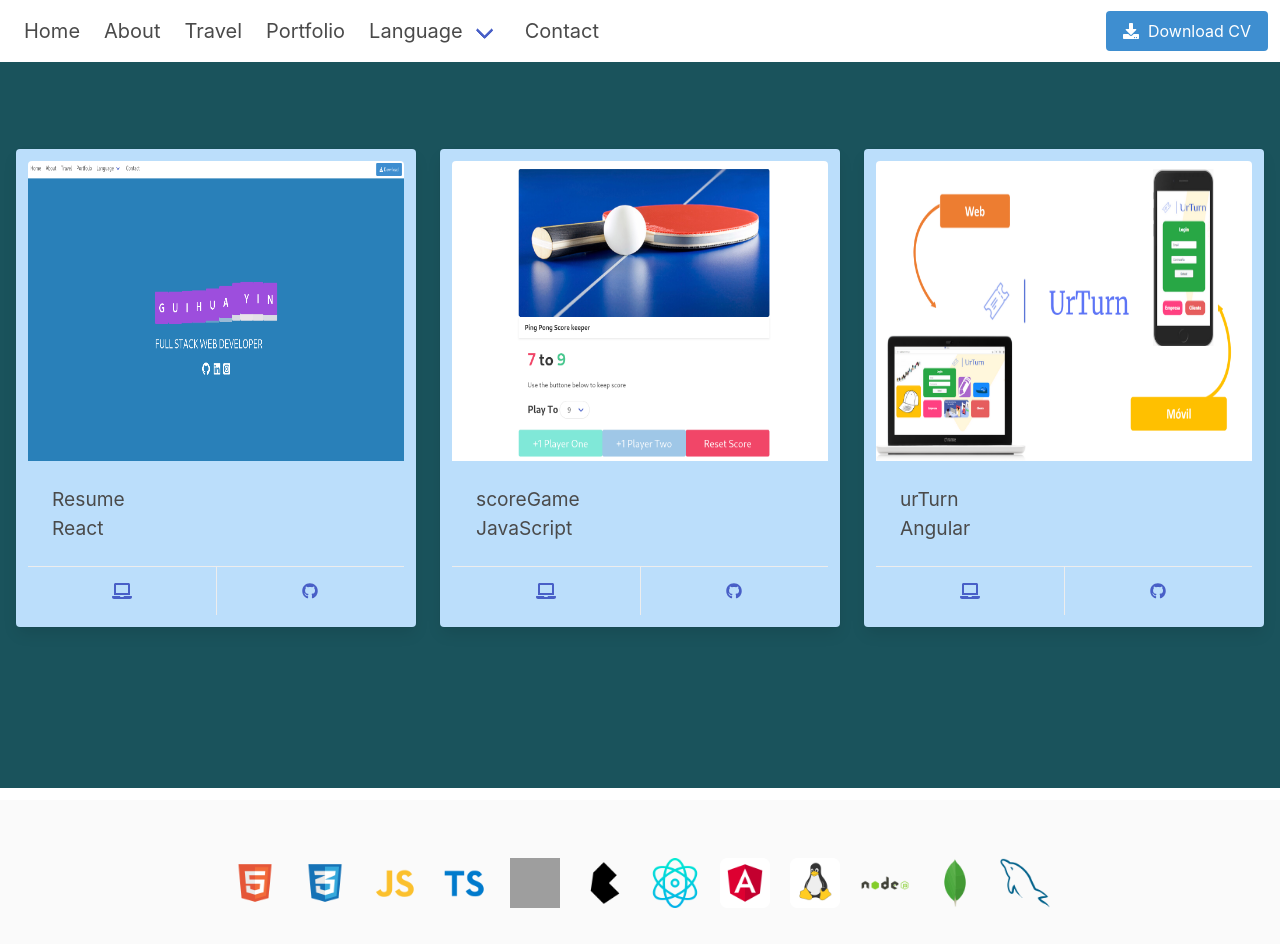
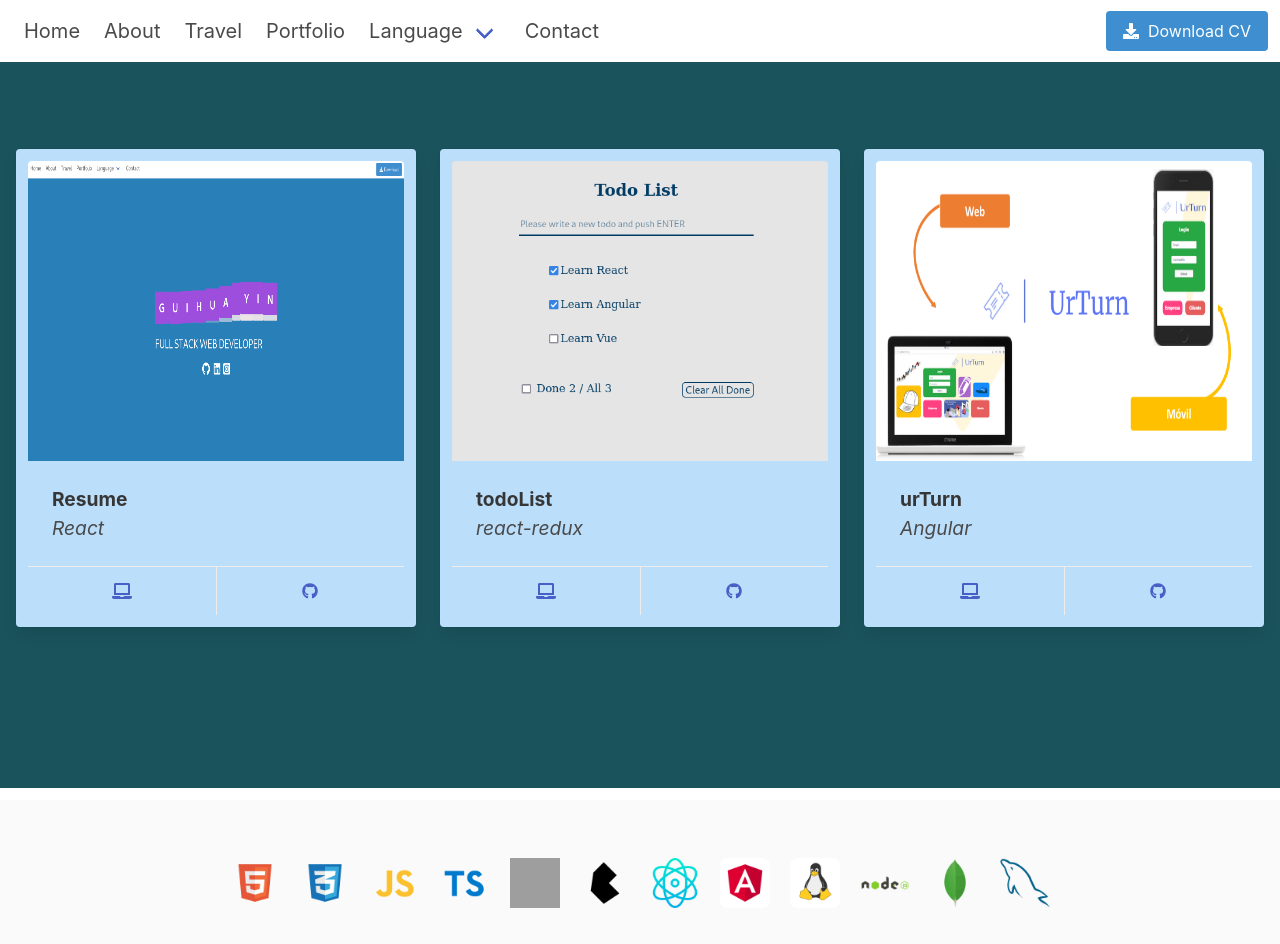
Before and after one commit to evatitan/evaportfolio, a React (Create React App) app: page /portfolio in a window 1280 px wide. Built offline with nearby package versions, Linux system fonts and the light colour scheme; grey boxes are pictures that could not be loaded.

Commit message:
add new protfolio

```diff
--- a/src/pages/Content/Portfolio/Item/index.jsx
+++ b/src/pages/Content/Portfolio/Item/index.jsx
@@ -9,7 +9,7 @@ library.add(fab, faLaptop);
 
 export default class Item extends PureComponent {
 	render() {
-		const { name, description, img } = this.props;
+		const { name, description, img, webSrc, githubSrc } = this.props;
 		return (
 			<div>
 				<div className="column page-item">
@@ -22,18 +22,19 @@ export default class Item extends PureComponent {
 
 						<div className="card-content">
 							<p>
-								{name} <br /> {description}
+								<strong>{name}</strong>
+								<br /> <i>{description}</i>
 							</p>
 						</div>
 
 						<footer className="card-footer">
 							<p className="card-footer-item">
-								<a href="/">
+								<a href={webSrc}>
 									<FontAwesomeIcon icon={faLaptop} />
 								</a>
 							</p>
 							<p className="card-footer-item">
-								<a href="https://github.com/evatitan/perfil">
+								<a href={githubSrc}>
 									<FontAwesomeIcon icon={[ 'fab', 'github' ]} />
 								</a>
 							</p>
--- a/src/pages/Content/Portfolio/index.jsx
+++ b/src/pages/Content/Portfolio/index.jsx
@@ -1,16 +1,37 @@
-import React, { PureComponent } from 'react';
+import React, { PureComponent, Fragment } from 'react';
 import Item from './Item';
 import urTurn from './urturn.png';
-import scoreGame from './ScoreGame.png';
 import evaResume from './evaResume.png';
+import todoList from './todoList.png';
 import './index.css';
 
 export default class Portfolio extends PureComponent {
 	state = {
 		projects: [
-			{ id: '001', name: 'Resume', description: 'React', img: evaResume },
-			{ id: '002', name: 'scoreGame', description: 'JavaScript', img: scoreGame },
-			{ id: '003', name: 'urTurn', description: 'Angular', img: urTurn }
+			{
+				id: '001',
+				name: 'Resume',
+				description: 'React',
+				img: evaResume,
+				webSrc: 'https://evatitan.es',
+				githubSrc: 'https://github.com/evatitan/perfil'
+			},
+			{
+				id: '002',
+				name: 'todoList',
+				description: 'react-redux',
+				img: todoList,
+				webSrc: 'https://github.com/evatitan/ReactApps',
+				githubSrc: 'https://github.com/evatitan/ReactApps'
+			},
+			{
+				id: '003',
+				name: 'urTurn',
+				description: 'Angular',
+				img: urTurn,
+				webSrc: 'https://urturn.herokuapp.com/',
+				githubSrc: 'https://github.com/evatitan/UrTurn'
+			}
 		],
 		hasError: ''
 	};
@@ -26,6 +47,7 @@ export default class Portfolio extends PureComponent {
 	render() {
 		const { projects } = this.state;
 		return (
+			<Fragment>
 				<div className="columns page-portfolio">
 					{this.state.hasError ? (
 						<h2>The internet is bad, please try it later.</h2>
@@ -35,6 +57,7 @@ export default class Portfolio extends PureComponent {
 						})
 					)}
 				</div>
+			</Fragment>
 		);
 	}
 }
```
Also changed, not shown: src/pages/Content/Portfolio/todoList.png (added). Lines whose indentation alone changed are shown as unchanged.
